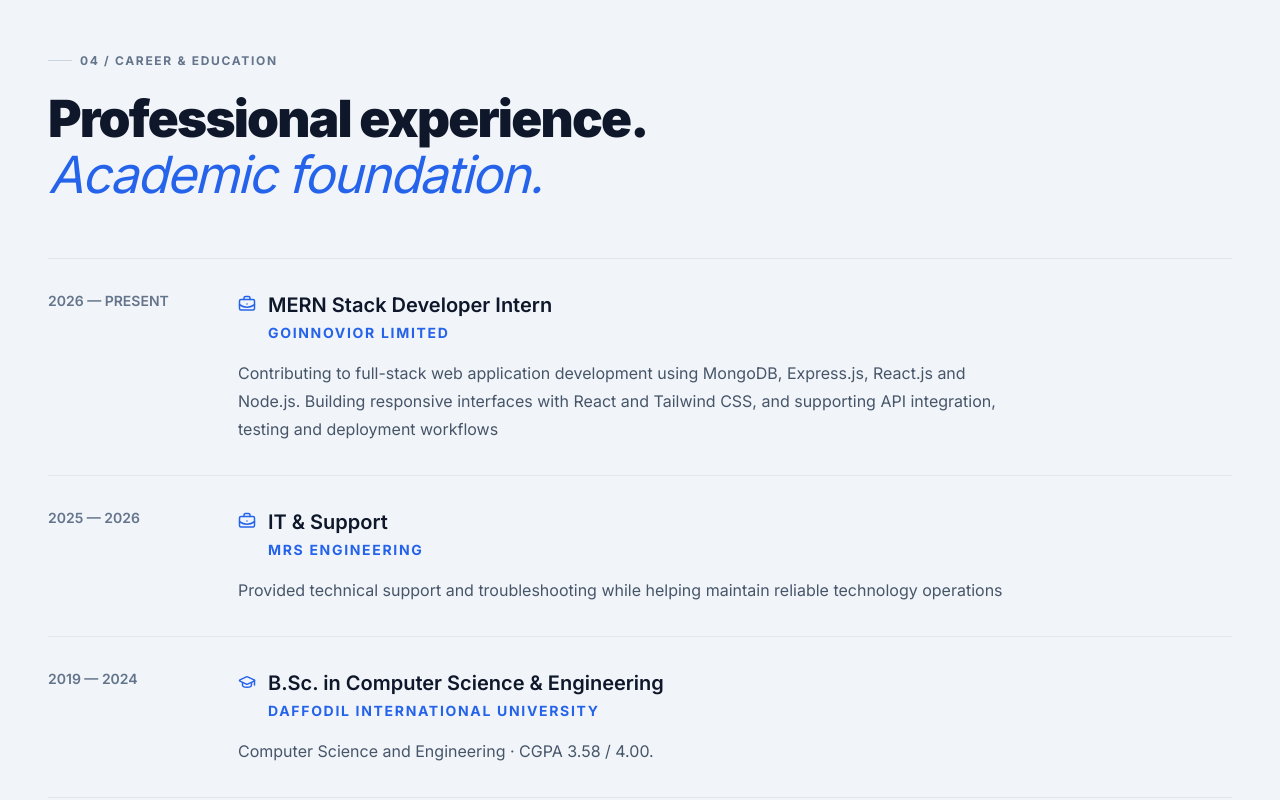
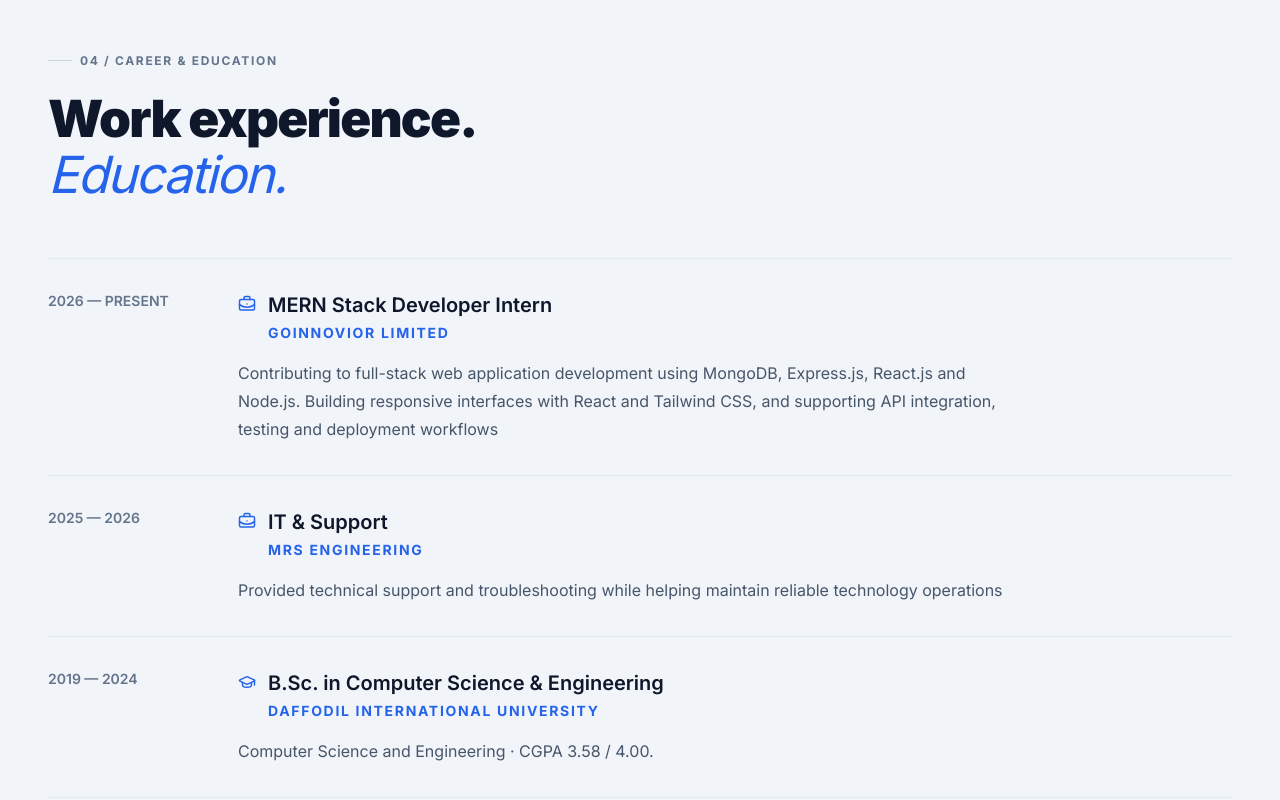
Before and after one commit to Mehedi1-SWE/portfolio, a Next.js app in the folder frontend/: page / in a window 1280 px wide. Shown: the part 3394-4194 px from the top of the page. Built offline with nearby package versions, Linux system fonts and the light colour scheme; no server answers.

Commit message:
Refine portfolio frontend copy and typography

```diff
--- a/frontend/components/Experience.tsx
+++ b/frontend/components/Experience.tsx
@@ -55,7 +55,7 @@ export async function Experience() {
   return (
     <section id="experience" className="border-y border-[#E2E8F0] bg-[#F1F5F9] px-4 py-16 sm:px-6 sm:py-20 lg:px-12 lg:py-28">
       <div className="mx-auto max-w-[1280px]">
-        <SectionHeading number="04" eyebrow="Career & education" title={<>Professional experience.<br /><span className="font-normal italic text-[#2563EB]">Academic foundation.</span></>} />
+        <SectionHeading number="04" eyebrow="Career & education" title={<>Work experience.<br /><span className="font-normal italic text-[#2563EB]">Education.</span></>} />
         <div className="mt-10 divide-y divide-[#E2E8F0] border-y border-[#E2E8F0] sm:mt-14">
           {timeline.map(({ date, title, organization, description, icon: Icon, id }) => (
             <article key={id} className="grid gap-3 py-6 sm:gap-5 sm:py-8 md:grid-cols-[170px_1fr]">
```
